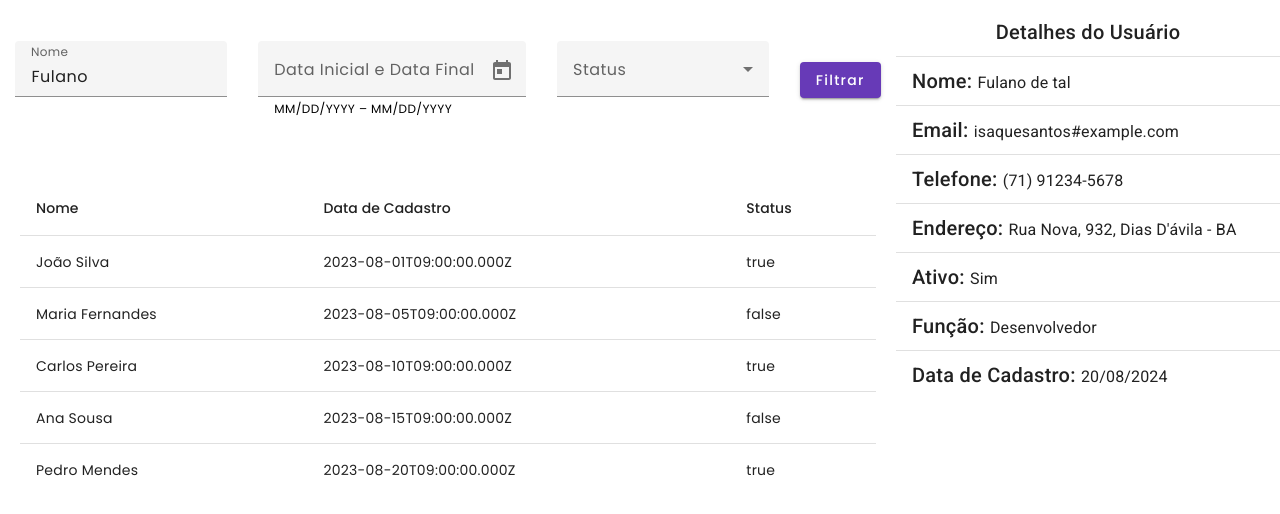
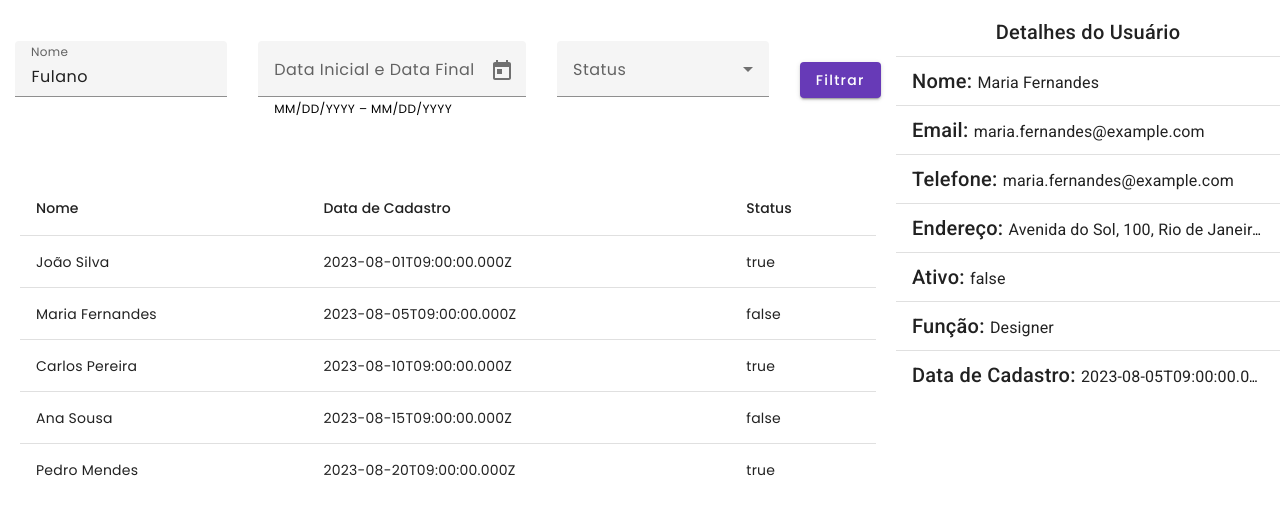
Before and after one commit to Isaquesantos7/list-users, an Angular app: page / in a window 1280 px wide. Shown: the top 514 px of the page. Built offline with nearby package versions, Linux system fonts and the light colour scheme.

Commit message:
feat: user details

```diff
--- a/src/app/app.component.html
+++ b/src/app/app.component.html
@@ -11,6 +11,6 @@
     </div>
     <div class="right-div">
         <!--Conteúdo da div direita-->
-        <app-user-details></app-user-details>
+        <app-user-details [userData]="user[1]"></app-user-details>
     </div>
 </div>
--- a/src/app/app.component.ts
+++ b/src/app/app.component.ts
@@ -1,4 +1,6 @@
 import { Component } from '@angular/core';
+import { IUser } from './interfaces/user/user';
+import { usersList } from './data/user-list';
 
 @Component({
   selector: 'app-root',
@@ -6,5 +8,5 @@ import { Component } from '@angular/core';
   styleUrl: './app.component.scss'
 })
 export class AppComponent {
-  title = 'list-users';
+  protected user: IUser[] = usersList;
 }
--- a/src/app/components/user-details/user-details.component.html
+++ b/src/app/components/user-details/user-details.component.html
@@ -5,31 +5,36 @@
         </mat-list-item>
         <mat-divider></mat-divider>
         <mat-list-item>
-            <span class="mat-h2">Nome: </span> <span class="mat-h3">Fulano de tal</span>
+            <span class="mat-h2">Nome: </span> <span class="mat-h3">{{ user.nome }}</span>
         </mat-list-item>
         <mat-divider></mat-divider>
         <mat-list-item>
-            <span class="mat-h2">Email: </span> <span class="mat-h3">isaquesantos#example.com</span>
+            <span class="mat-h2">Email: </span> <span class="mat-h3">{{ user.email }}</span>
         </mat-list-item>
         <mat-divider></mat-divider>
         <mat-list-item>
-            <span class="mat-h2">Telefone: </span> <span class="mat-h3">(71) 91234-5678</span>
+            <span class="mat-h2">Telefone: </span> <span class="mat-h3">{{ user.email }}</span>
         </mat-list-item>
         <mat-divider></mat-divider>
         <mat-list-item>
-            <span class="mat-h2">Endereço: </span> <span class="mat-h3">Rua Nova, 932, Dias D'ávila - BA</span>
+            <span class="mat-h2">Endereço: </span> <span class="mat-h3">
+                {{ user.endereco.rua }},
+                {{ user.endereco.numero }},
+                {{ user.endereco.cidade }},
+                {{ user.endereco.estado }}
+            </span>
         </mat-list-item>
         <mat-divider></mat-divider>
         <mat-list-item>
-            <span class="mat-h2">Ativo: </span> <span class="mat-h3">Sim</span>
+            <span class="mat-h2">Ativo: </span> <span class="mat-h3">{{ user.ativo }}</span>
         </mat-list-item>
         <mat-divider></mat-divider>
         <mat-list-item>
-            <span class="mat-h2">Função: </span> <span class="mat-h3">Desenvolvedor</span>
+            <span class="mat-h2">Função: </span> <span class="mat-h3">{{ user.funcao }}</span>
         </mat-list-item>
         <mat-divider></mat-divider>
         <mat-list-item>
-            <span class="mat-h2">Data de Cadastro: </span> <span class="mat-h3">20/08/2024</span>
+            <span class="mat-h2">Data de Cadastro: </span> <span class="mat-h3">{{ user.dataCadastro }}</span>
         </mat-list-item>
     </mat-list>
 </div>
--- a/src/app/components/user-details/user-details.component.ts
+++ b/src/app/components/user-details/user-details.component.ts
@@ -1,4 +1,5 @@
-import { Component } from '@angular/core';
+import { Component, Input } from '@angular/core';
+import { IUser } from '../../interfaces/user/user';
 
 @Component({
   selector: 'app-user-details',
@@ -6,5 +7,5 @@ import { Component } from '@angular/core';
   styleUrl: './user-details.component.scss'
 })
 export class UserDetailsComponent {
-
+  @Input({alias: 'userData', required: true}) user: IUser = {} as IUser;
 }
```
